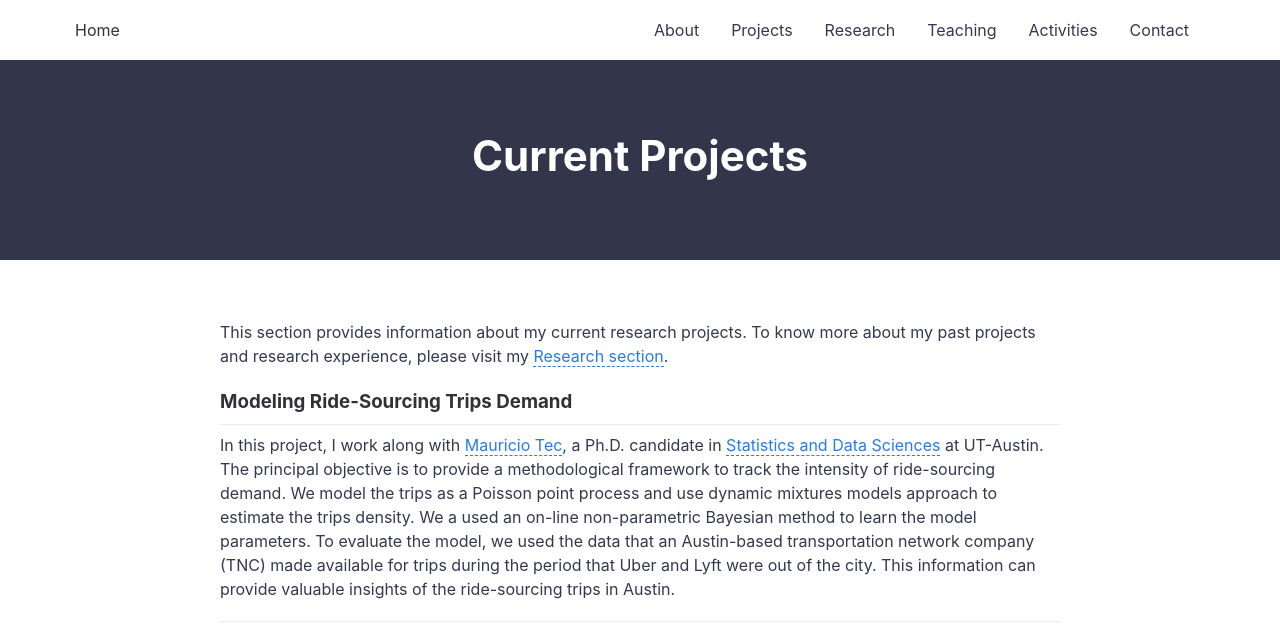
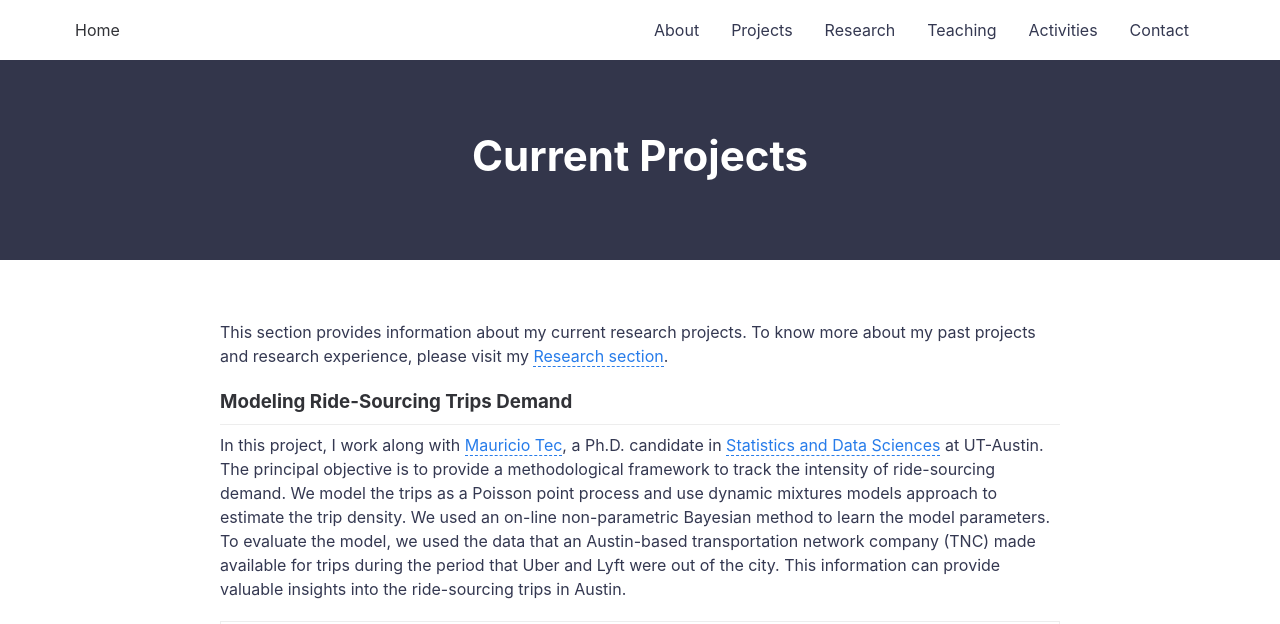
Before and after one commit to nzunigag/nzunigag.github.io, a Jekyll site: the page built from projects.md, in a window 1280 px wide and 1400 px high, cut to the strip 0-624 px from the top of the window. Built offline with Jekyll 4.4.1, drawn with Linux system fonts in a browser that asks for light colours; some of the changed text lies outside the part shown.

Commit message:
Update projects.md

```diff
--- a/projects.md
+++ b/projects.md
@@ -8,7 +8,7 @@ This section provides information about my current research projects. To know mo
 
 ### Modeling Ride-Sourcing Trips Demand
 ___
-In this project, I work along with [Mauricio Tec](https://mauriciogtec.github.io/), a Ph.D. candidate in [Statistics and Data Sciences](https://stat.utexas.edu/) at UT-Austin. The principal objective is to provide a methodological framework to track the intensity of ride-sourcing demand. We model the trips as a Poisson point process and use dynamic mixtures models approach to estimate the trips density. We a used an on-line non-parametric Bayesian method to learn the model parameters. To evaluate the model, we used the data that an Austin-based transportation network company (TNC) made available for trips during the period that Uber and Lyft were out of the city. This information can provide valuable insights of the ride-sourcing trips in Austin.
+In this project, I work along with [Mauricio Tec](https://mauriciogtec.github.io/), a Ph.D. candidate in [Statistics and Data Sciences](https://stat.utexas.edu/) at UT-Austin. The principal objective is to provide a methodological framework to track the intensity of ride-sourcing demand. We model the trips as a Poisson point process and use dynamic mixtures models approach to estimate the trip density. We used an on-line non-parametric Bayesian method to learn the model parameters. To evaluate the model, we used the data that an Austin-based transportation network company (TNC) made available for trips during the period that Uber and Lyft were out of the city. This information can provide valuable insights into the ride-sourcing trips in Austin.
 
 | <img src="../assets/projects/Intensity-c.gif" ALIGN="center" style="margin:0px 15px ; width:400px; height:400px;"/> |
 Ride-sourcing trips intensity changes during a typical day in Austin, Texas.|
```
Also changed, not shown: other parts of projects.md (+1 -1 lines).
